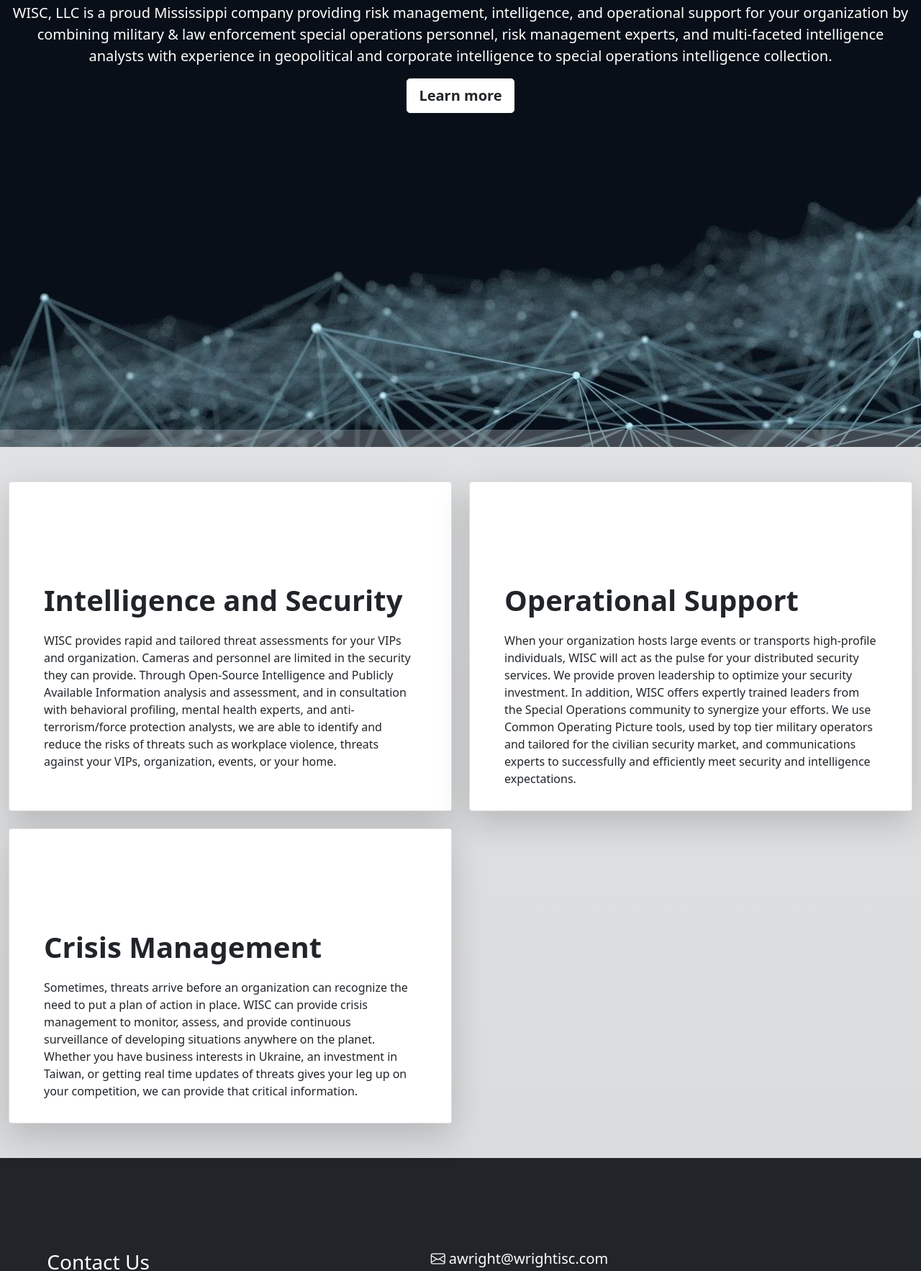
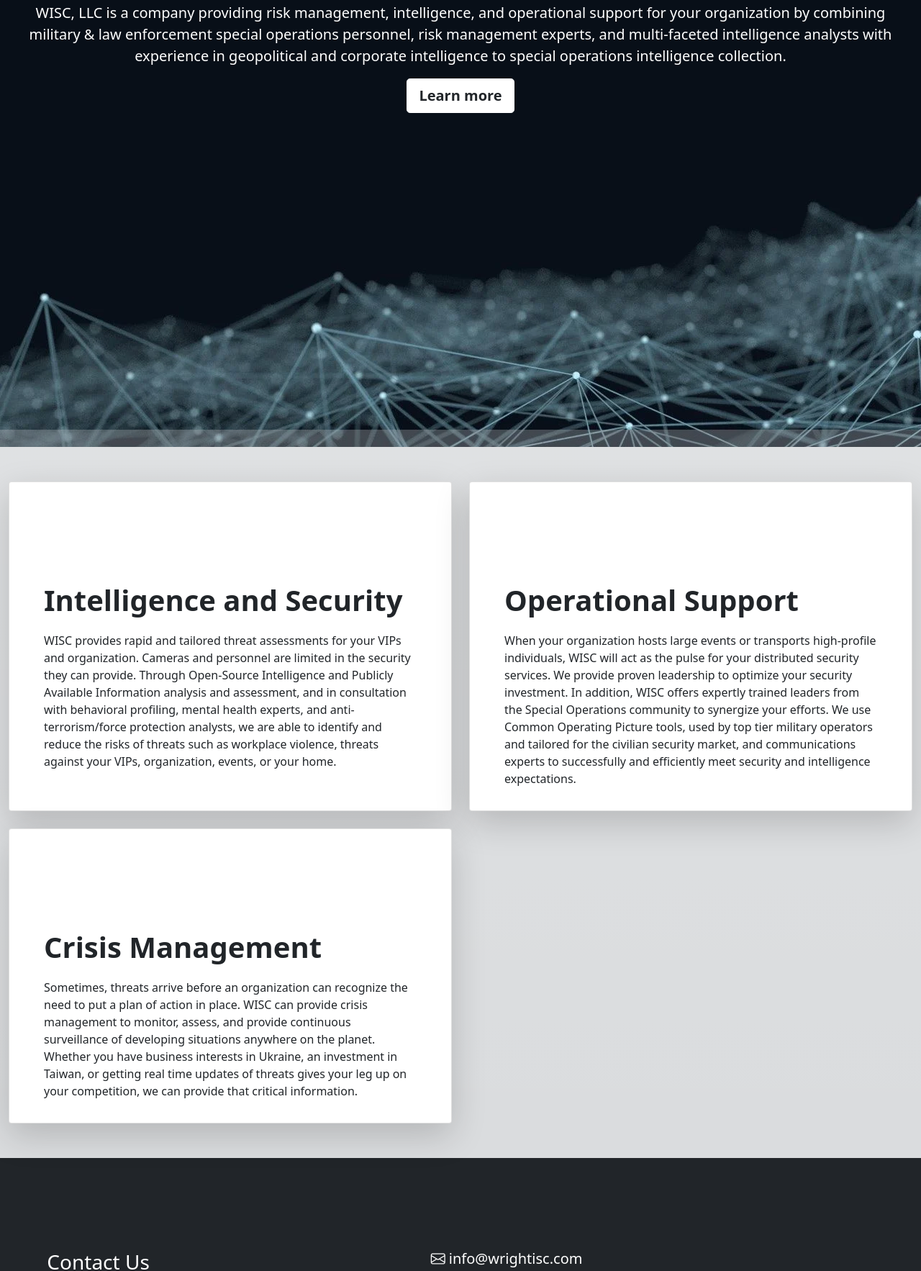
Before and after one commit to Monster52/wright, a plain HTML site: page index.html in a window 1280 px wide. Shown: the part 255-2021 px from the top of the page at 72% size. Drawn offline with nearby package versions, Linux system fonts and the light colour scheme.

Commit message:
Fixed email and splash

```diff
--- a/index.html
+++ b/index.html
@@ -51,7 +51,7 @@
     <div class="push-down">
       <h1>Wright Intelligence Services and Consulting</h1>
       <p class="lead">
-        WISC, LLC is a proud Mississippi company providing risk management, intelligence, and operational support for your organization by combining military & law enforcement special operations personnel, risk management experts, and multi-faceted intelligence analysts with experience in geopolitical  and corporate intelligence to special operations intelligence collection.
+        WISC, LLC is a company providing risk management, intelligence, and operational support for your organization by combining military & law enforcement special operations personnel, risk management experts, and multi-faceted intelligence analysts with experience in geopolitical  and corporate intelligence to special operations intelligence collection.
       </p>
       <p class="lead">
 	      <a href="#service-anchor" class="btn btn-lg btn-secondary fw-bold border-white bg-white text-dark">Learn more</a>
@@ -117,7 +117,7 @@
       </div>
 
       <div class="col-sm-6 mx-auto">
-        <h5><i class="bi bi-envelope"></i>&nbsp;awright@wrightisc.com</h5>
+        <h5><i class="bi bi-envelope"></i>&nbsp;info@wrightisc.com</h5>
       </div>
     </div>
   </div>
```
